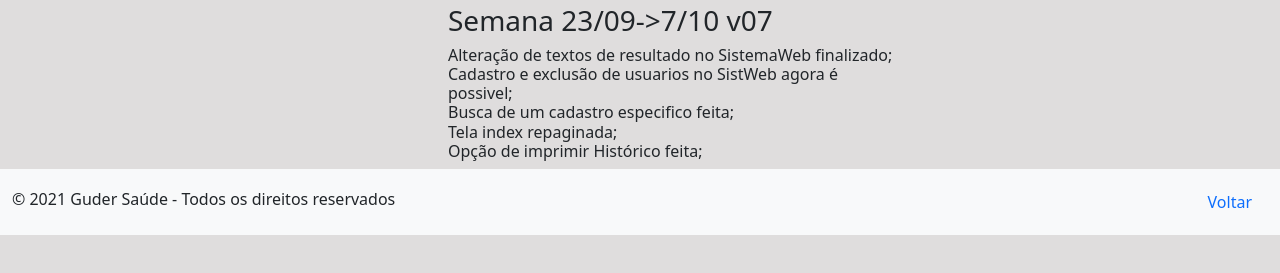
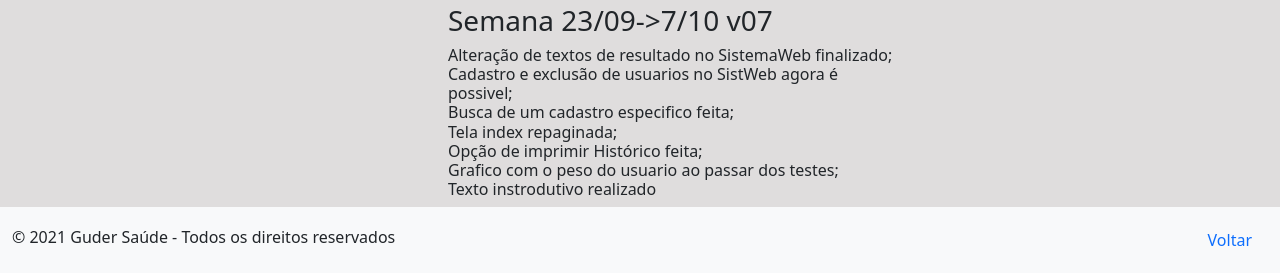
Before and after one commit to userKael/siteTCC, a PHP site: page /siteTCC/documentacao.php in a window 1280 px wide. Shown: the part 3432-3705 px from the top of the page. Before the commit the page ends 3667 px from the top, so only its background shows below. Run offline with PHP 8.4, Linux system fonts and the light colour scheme.

Commit message:
atualizando a documentação

```diff
--- a/Site/documentacao.php
+++ b/Site/documentacao.php
@@ -300,7 +300,7 @@
             Semana 23/09->7/10 v07
         </h3>
         <h6>
-           Alteração de textos de resultado no SistemaWeb finalizado; <br> Cadastro e exclusão de usuarios no SistWeb agora é possivel; <br> Busca de um cadastro especifico feita; <br> Tela index repaginada; <br> Opção de imprimir Histórico feita;
+           Alteração de textos de resultado no SistemaWeb finalizado; <br> Cadastro e exclusão de usuarios no SistWeb agora é possivel; <br> Busca de um cadastro especifico feita; <br> Tela index repaginada; <br> Opção de imprimir Histórico feita; <br> Grafico com o peso do usuario ao passar dos testes; <br> Texto instrodutivo realizado
         </h6>
     </div>
     <footer id="rodape">
```
